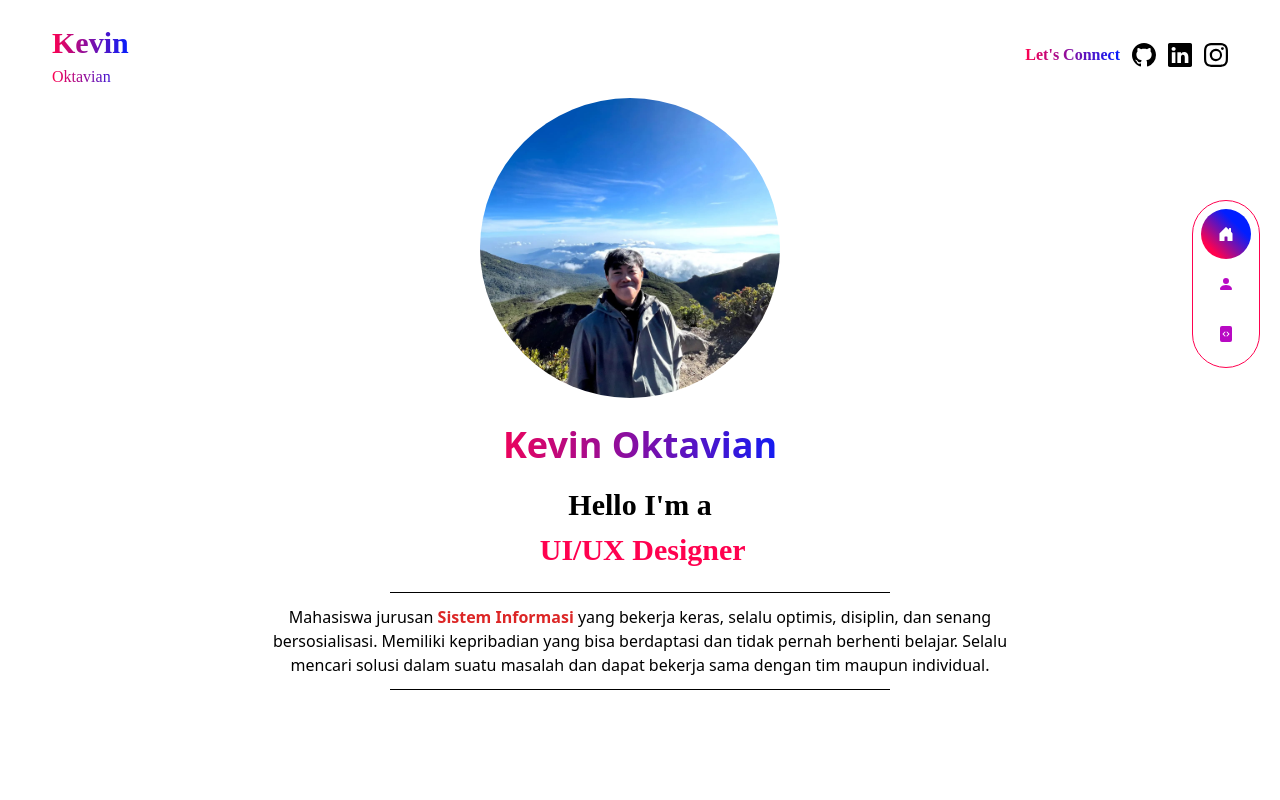
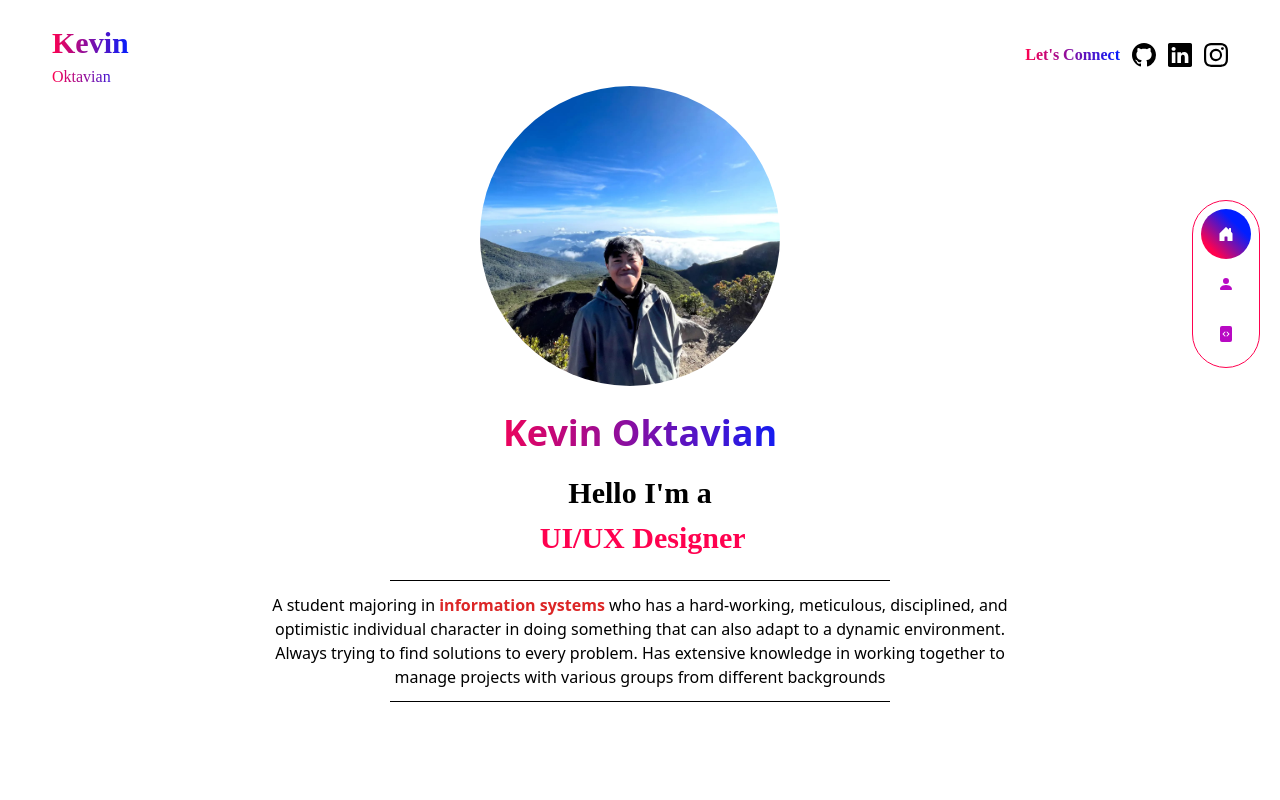
Before and after one commit to vinxzs/Portofolio-Kevin, a React (Create React App) app: page / in a window 1280 px wide. Shown: the top 800 px of the page. Built offline with nearby package versions, Linux system fonts and the light colour scheme.

Commit message:
Update banner.js

```diff
--- a/src/components/banner.js
+++ b/src/components/banner.js
@@ -44,7 +44,10 @@ export default function Banner() {
         data-aos-delay="0"
         >
           <hr className="my-3 border-black w-2/3 mx-auto"/>
-            <p className='col-end-10'>Mahasiswa jurusan <span className='text-red-600 font-bold'>Sistem Informasi </span>yang bekerja keras, selalu optimis, disiplin, dan senang bersosialisasi. Memiliki kepribadian yang bisa berdaptasi dan tidak pernah berhenti belajar. Selalu mencari solusi dalam suatu masalah dan dapat bekerja sama dengan tim maupun individual.
+            <p className='col-end-10'>A student majoring in <span className='text-red-600 font-bold'>information systems</span> who has a hard-working, meticulous, disciplined, and optimistic
+individual character in doing something that can also adapt to a dynamic environment. Always trying to find
+solutions to every problem. Has extensive knowledge in working together to manage projects with various groups
+from different backgrounds
             </p>
             <hr className="my-3 border-black w-2/3 mx-auto"/>
 
```
